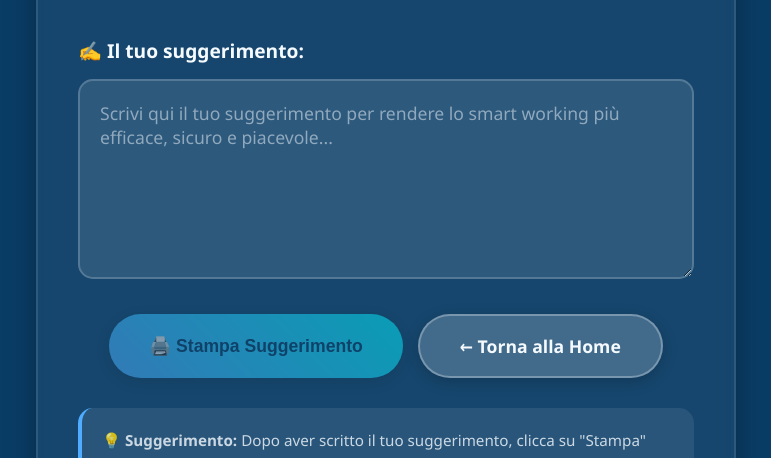
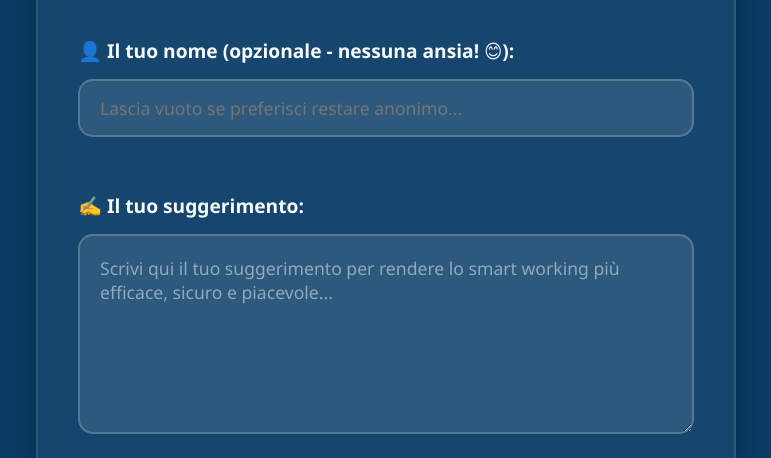
Before and after one commit to fbellucci29/Cassetta-Suggerimenti, a plain HTML site: page index.html in a window 1280 px wide. Shown: the part 303-761 px from the top of the page, without its empty margins (254-1025 px from the left). Drawn offline with Linux system fonts and the light colour scheme.

Commit message:
Update index.html

```diff
--- a/index.html
+++ b/index.html
@@ -240,6 +240,19 @@
 
         <form id="suggestionForm">
             <div class="form-group">
+                <label for="name">👤 Il tuo nome (opzionale - nessuna ansia! 😊):</label>
+                <input
+                    type="text"
+                    id="name"
+                    name="name"
+                    placeholder="Lascia vuoto se preferisci restare anonimo..."
+                    style="width: 100%; padding: 15px 20px; font-size: 1.1em; background: rgba(245, 250, 255, 0.1); border: 2px solid rgba(245, 250, 255, 0.2); border-radius: 15px; color: #f5faff; font-family: 'Segoe UI', Tahoma, Geneva, Verdana, sans-serif; transition: all 0.3s ease; margin-bottom: 25px;"
+                    onfocus="this.style.borderColor='rgba(245, 250, 255, 0.5)'; this.style.background='rgba(245, 250, 255, 0.15)';"
+                    onblur="this.style.borderColor='rgba(245, 250, 255, 0.2)'; this.style.background='rgba(245, 250, 255, 0.1)';"
+                >
+            </div>
+
+            <div class="form-group">
                 <label for="suggestion">✍️ Il tuo suggerimento:</label>
                 <textarea
                     id="suggestion"
```
